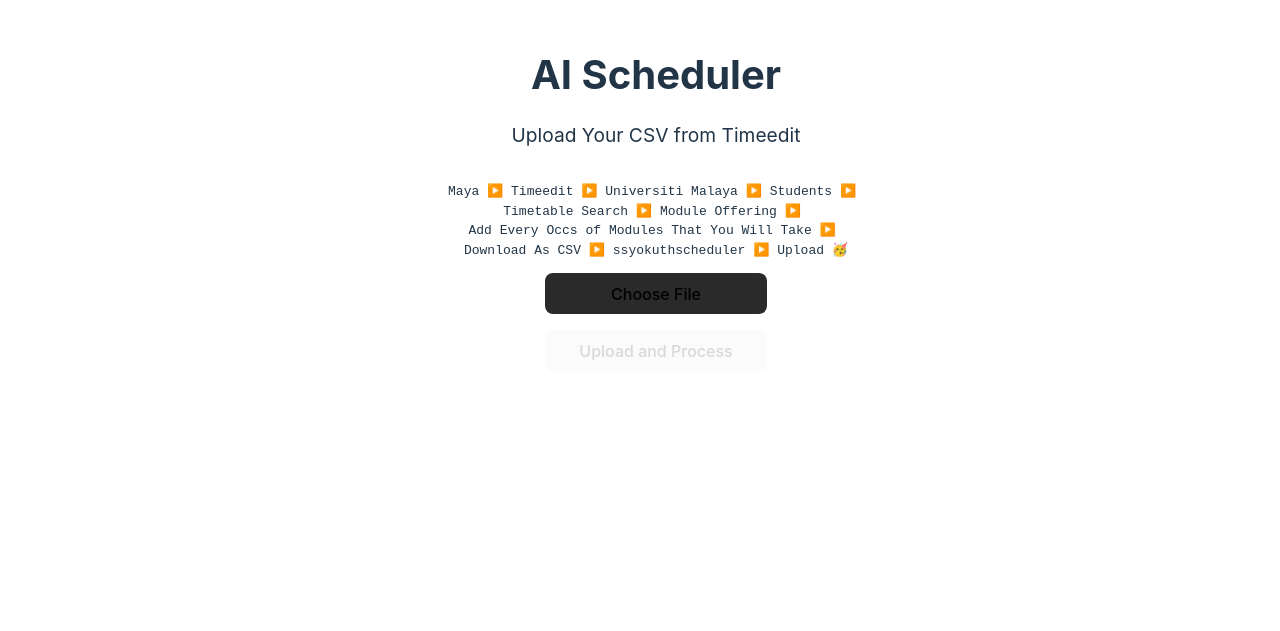
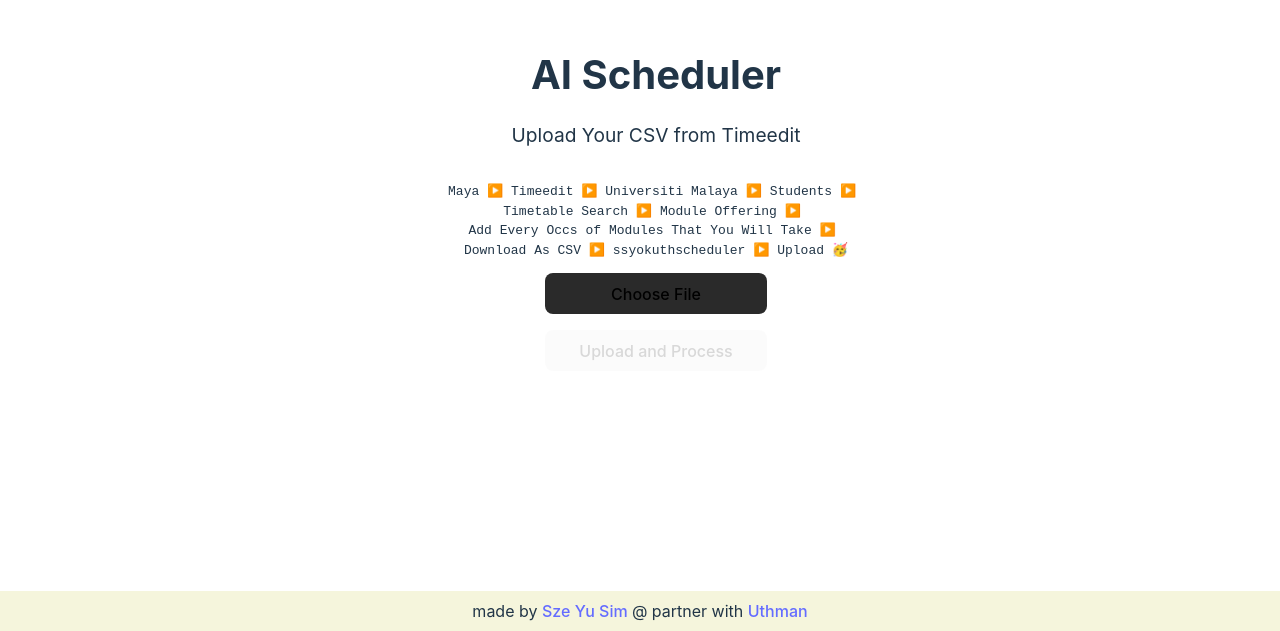
Before and after one commit to szeyu/aischeduler, a React (Vite) app: page / in a window 1280 px wide. Shown: the part 169-800 px from the top of the page. Built offline with nearby package versions, Linux system fonts and the light colour scheme.

Commit message:
add kudos to the developer and the idea starter

```diff
--- a/index.html
+++ b/index.html
@@ -12,6 +12,18 @@
   </head>
   <body>
     <div id="root"></div>
+    <footer>
+      <p>
+        made by
+        <a href="https://linkedin.com/in/szeyusim" target="_blank">
+          Sze Yu Sim
+        </a>
+        @ partner with
+        <a href="https://linkedin.com/in/muhammed-usman-224188134" target="_blank">
+          Uthman
+        </a>
+      </p>
+    </footer>
     <script type="module" src="/src/main.tsx"></script>
   </body>
 </html>
--- a/src/index.css
+++ b/src/index.css
@@ -71,6 +71,18 @@ h2 {
   font-weight: normal;
 }
 
+footer {
+  position: absolute;
+  bottom: 0;
+  width: 100%;
+  height: 2.5rem;            /* Footer height */
+  background-color: beige; /* Optional: adds a light background to the footer */
+  color: #213547;
+  display: flex;
+  justify-content: center;
+  align-items: center;
+}
+
 @media (prefers-color-scheme: light) {
   :root {
     color: #213547;
```
